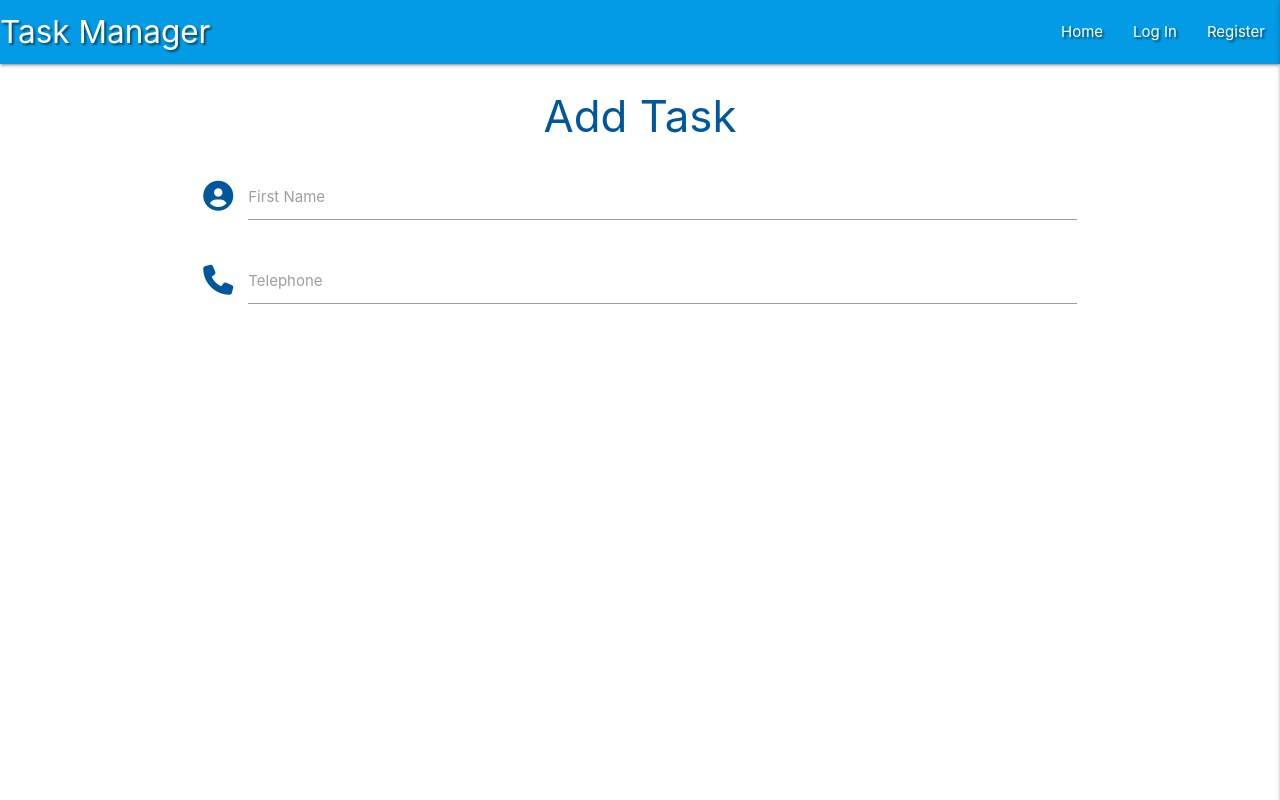
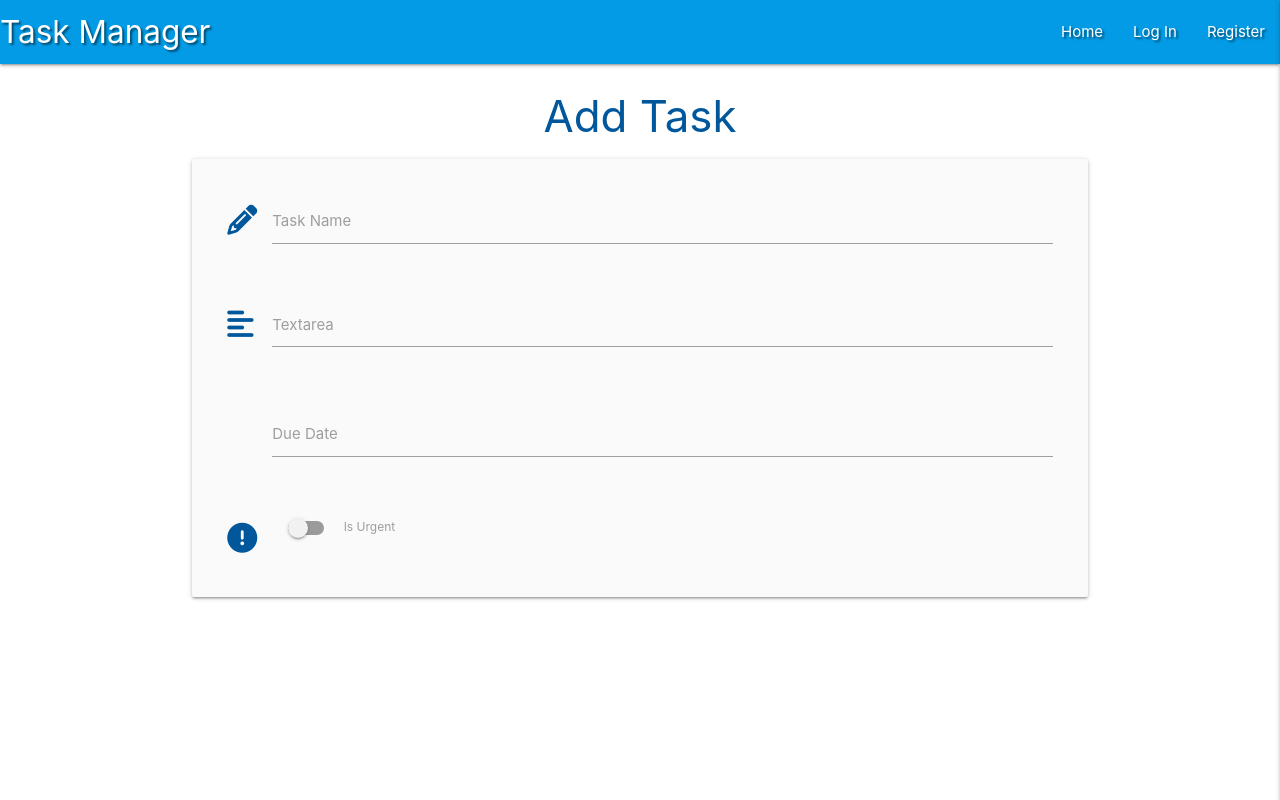
Before and after one commit to AlexanderMarriott/Mongo-db-practice-, a Flask app: page /add_task in a window 1280 px wide. Run offline with Flask 3, Linux system fonts and the light colour scheme; some libraries are stand-ins or nearby versions.

Commit message:
Add task for input fields

```diff
--- a/static/js/script.js
+++ b/static/js/script.js
@@ -2,4 +2,12 @@ $(document).ready(function(){
     $('.sidenav').sidenav({edge: "right"});
     $('.collapsible').collapsible();
     $('.tooltipped').tooltip();
+    $('.datepicker').datepicker({
+      format: "dd mmmm, yyyy",
+      yearRange: 3,
+      showClearBtn: true,
+      i18n: {
+        done: "select"
+      }
+    });
   });
--- a/templates/add_task.html
+++ b/templates/add_task.html
@@ -2,18 +2,64 @@
 
 <h3 class="light-blue-text text-darken-4 center-align">Add Task</h3>
 
-<div class="row">
+<div class="row card-panel grey lighten-5">
   <form class="col s12" method="POST" action="">
     <div class="row">
       <div class="input-field col s12">
-        <i class="fas fa-user-circle prefix light-blue-text text-darken-4"></i>
-        <input id="icon_prefix" type="text" class="validate" />
-        <label for="icon_prefix">First Name</label>
+        <i class="fas fa-pencil-alt prefix light-blue-text text-darken-4"></i>
+        <input
+          id="task_name"
+          name="task_name"
+          minlength="5"
+          maxlength="50"
+          type="text"
+          class="validate"
+          required
+        />
+        <label for="task_name">Task Name</label>
       </div>
+    </div>
+
+    <div class="row">
       <div class="input-field col s12">
-        <i class="fas fa-phone prefix light-blue-text text-darken-4"></i>
-        <input id="icon_telephone" type="tel" class="validate" />
-        <label for="icon_telephone">Telephone</label>
+        <i class="fas fa-align-left prefix light-blue-text text-darken-4"></i>
+        <textarea
+          id="task_description"
+          name="task_description"
+          minlength="5"
+          maxlength="200"
+          class="materialize-textarea validate"
+          required
+        ></textarea>
+        <label for="task_description">Textarea</label>
+      </div>
+    </div>
+    <div class="row">
+      <div class="input-field col s12">
+        <i class="fas fa-caendar-alt prefix light-blue-text text-darken-4"></i>
+        <input
+          id="due_date"
+          name="due_date"
+          type="text"
+          class="datepicker validate"
+          required
+        />
+        <label for="due_date">Due Date</label>
+      </div>
+    </div>
+
+    <div class="row">
+      <div class="input-field col s12">
+        <div class="switch">
+          <i
+            class="fas fa-exclamation-circle prefix light-blue-text text-darken-4"
+          ></i>
+          <label for="is_urgent">
+            <input type="checkbox" id="is_urgent" name="is_urgent" />
+            <span class="lever"></span>
+            Is Urgent
+          </label>
+        </div>
       </div>
     </div>
   </form>
```
